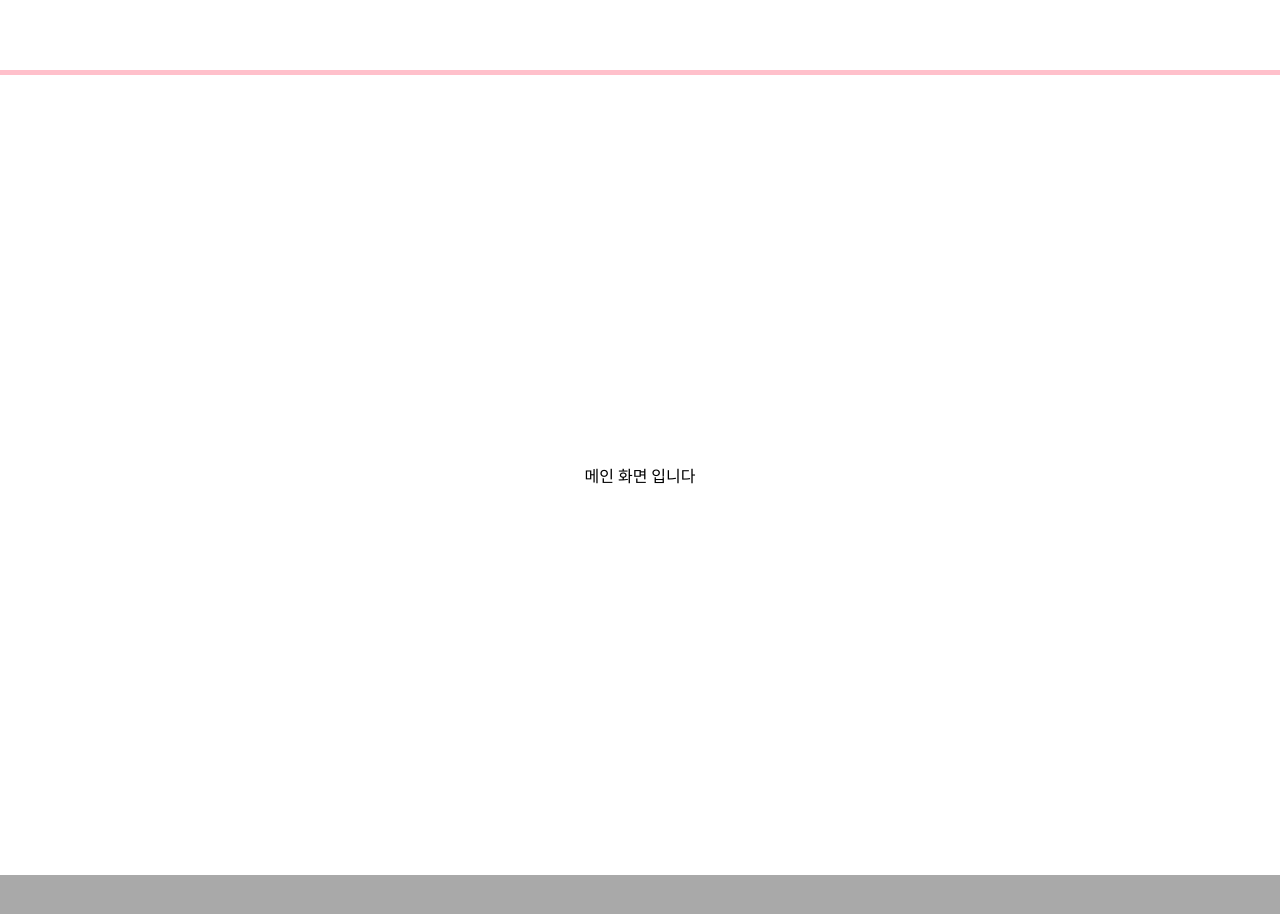
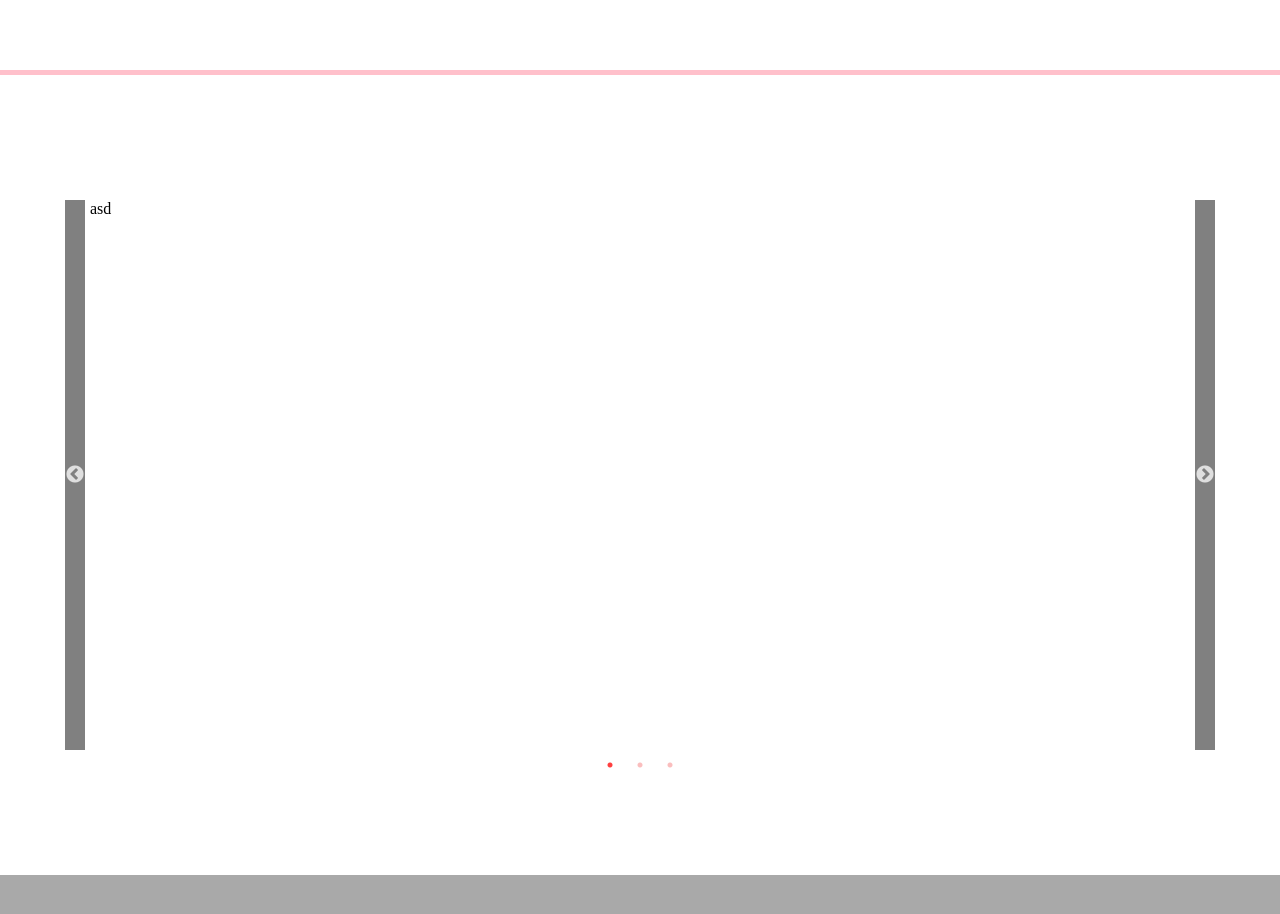
Before and after one commit to hack-swma/swma-frontend, a React (Create React App) app: page / in a window 1280 px wide. Shown: the top 914 px of the page. Built offline with nearby package versions, Linux system fonts and the light colour scheme; a web font is replaced by a local one.

Commit message:
😂 Making MainPage Slider

```diff
--- a/package.json
+++ b/package.json
@@ -6,12 +6,16 @@
     "@testing-library/jest-dom": "^5.16.5",
     "@testing-library/react": "^13.4.0",
     "@testing-library/user-event": "^13.5.0",
+    "aios": "^1.0.1",
     "atom": "^1.4.1",
+    "axios": "^1.0.0",
     "react": "^18.2.0",
     "react-dom": "^18.2.0",
     "react-router-dom": "^6.4.1",
     "react-scripts": "5.0.1",
+    "react-slick": "^0.29.0",
     "recoil": "^0.7.5",
+    "slick-carousel": "^1.8.1",
     "styled-components": "^5.3.6",
     "web-vitals": "^2.1.4"
   },
--- a/src/components/Main/index.jsx
+++ b/src/components/Main/index.jsx
@@ -1,9 +1,28 @@
-import * as style from './index.style'
+import * as style from './index.style';
+
+import Slider from 'react-slick';
+import 'slick-carousel/slick/slick.css'
+import 'slick-carousel/slick/slick-theme.css'
+
+import axios from 'axios'
+
 const Render = () => {
+    const colorList = ['red', 'orange', 'yellow']
+    const settings = {
+        arrows: true,
+        dots: true,
+        infinite: true,
+        slidesToShow: 1,
+        slidesToScroll: 1
+    };
     return (
         <style.background>
-            <span>메인 화면 입니다</span>
+            <style.slider {...settings}>
+                <div>asd</div>
+                <div>asd</div>
+                <div>asd</div>
+            </style.slider>
         </style.background>
     )
 }
-export default Render
+export default Render;
--- a/src/components/Main/index.style.js
+++ b/src/components/Main/index.style.js
@@ -1,9 +1,41 @@
 import styled from 'styled-components'
+import Slider from 'react-slick';
+
 export const background = styled.div`
     width: 100vw;
     height: 100vh;
     display: flex;
     justify-content: center;
     align-items: center;
+    position: relative;
     background-color: white;
 `
+export const slider = styled(Slider)`
+    width: 1100px;
+    height: 550px;
+    display: flex;
+    .slick-dots {
+        .slick-active {
+            button::before {
+                color: #ff0000;
+            }
+        }
+        button::before {
+            color: #ee0000;
+        }
+    }
+    .slick-arrow {
+        background-color: gray;
+        height: 100%;
+        &:active {
+            background-color: black;
+        }
+    }
+`
+export const sliderContent = styled.div`
+    height: 300px;
+    background-color: ${(props) => props.bgColor};
+`
+export const sliderArrow = styled.div`
+    background-color: lightgray;
+`
--- /dev/null
+++ b/src/components/Mypage/index.jsx
@@ -0,0 +1,42 @@
+import { useState, useEffect } from 'react';
+
+import { useRecoilState } from 'recoil'
+import { userRegionInfoState } from '../../stores/atom';
+
+import * as style from './index.style';
+import axios from 'axios'
+
+const Render = () => {
+    const [userRegionInfo, setUserRegionInfo] = useRecoilState(userRegionInfoState);
+    // function of getting User Region Info
+    const getUserRegionInfo = () => {
+        axios.get("https://ipapi.co/json/").then((response) => {
+            const data = response.data;
+            setUserRegionInfo({
+                ...userRegionInfo,
+                ip: data.ip,
+                countryName: data.country_name,
+                countryCode: data.country_calling_code,
+                city: data.city,
+                timezone: data.timezone
+            });
+        }).catch((error) => {
+            console.log(error);
+        });
+    };
+    // processing getUserGeonationInfo
+    useEffect(() => {
+        getUserRegionInfo();
+    }, []);
+    // returning part
+    return (
+        <style.background>
+            <span>{userRegionInfo.countryCode}</span>&nbsp;
+            <span>{userRegionInfo.countryName}</span>&nbsp;
+            <span>{userRegionInfo.ip}</span>&nbsp;
+            <span>{userRegionInfo.city}</span>&nbsp;
+            <span>{userRegionInfo.timezone}</span>&nbsp;
+        </style.background>
+    );
+};
+export default Render;
--- /dev/null
+++ b/src/components/Mypage/index.style.js
@@ -0,0 +1,9 @@
+import styled from 'styled-components'
+export const background = styled.div`
+    width: 100vw;
+    height: 100vh;
+    display: flex;
+    justify-content: center;
+    align-items: center;
+    background-color: white;
+`
--- a/src/routers/routes.js
+++ b/src/routers/routes.js
@@ -1,5 +1,7 @@
 import Main from '../components/Main/index'
+import Mypage from '../components/Mypage/index'
 
 export default [
-    { path: '*', component: <Main/> }
+    { path: '*', component: <Main/> },
+    { path: '/mypage', component: <Mypage/> }
 ]
--- a/src/stores/atom.js
+++ b/src/stores/atom.js
@@ -0,0 +1,14 @@
+import { atom } from 'recoil'
+
+// Mypage
+
+export let userRegionInfoState = atom({
+    key: 'userRegionInfo',
+    default: {
+        ip: '',
+        countryName: '',
+        countryCode: '',
+        city: '',
+        timezone: ''
+    }
+});
```
Also changed, not shown: 1 other file (tests, documents, lock files or other folders).
